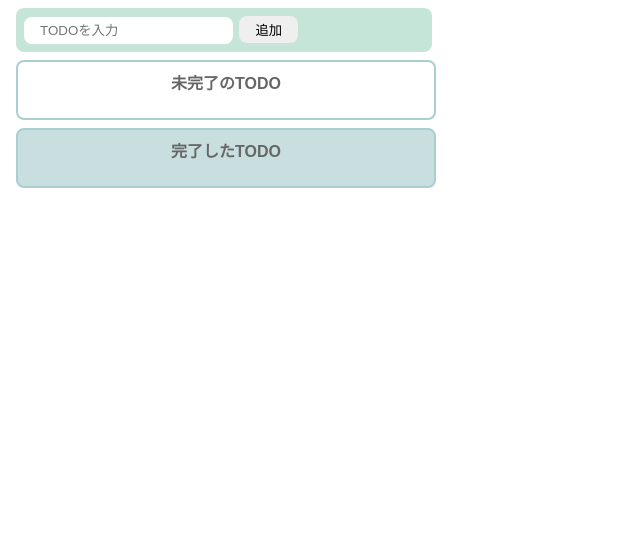
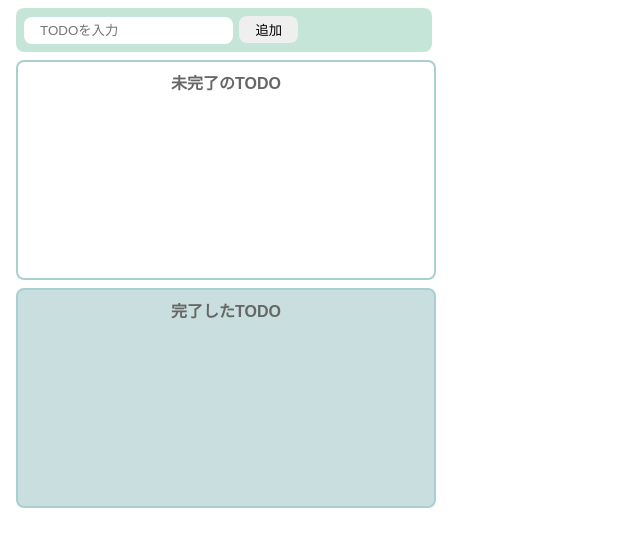
Before and after one commit to yuki6-git/js-todoapp, a website built with Vite: page index.html in a window 1280 px wide. Shown: the whole page, without its empty margins (0-640 px from the left). Built offline with nearby package versions, Linux system fonts and the light colour scheme.

Commit message:
css修正

```diff
--- a/src/style.css
+++ b/src/style.css
@@ -37,6 +37,7 @@ input{
     padding: 8px;
     margin: 8px;
     border-radius: 8px;
+    min-height: 200px;
 }
 
 .complete-area {
@@ -46,6 +47,7 @@ input{
     padding: 8px;
     margin: 8px;
     border-radius: 8px;
+    min-height: 200px;
 }
 
 .title {
```
